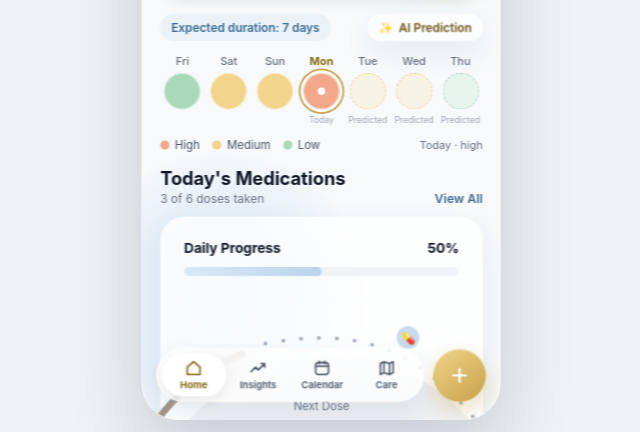
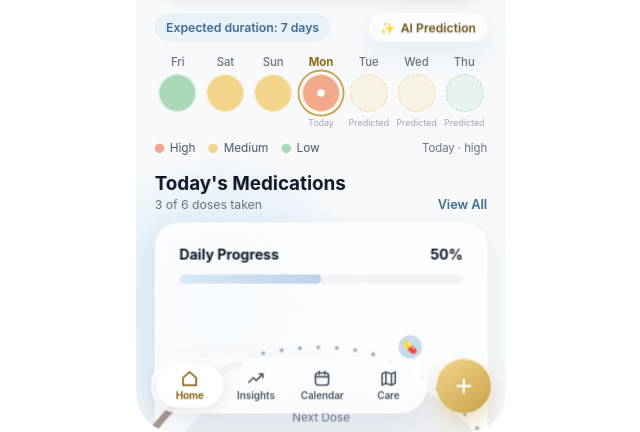
Before and after one commit to nadinexox/infirma, a plain HTML site: page index.html in a window 1280 px wide. Shown: the part 368-800 px from the top of the page, without its empty margins (319-959 px from the left). Drawn offline with Linux system fonts and the light colour scheme.

Commit message:
Update index.html

```diff
--- a/index.html
+++ b/index.html
@@ -7,9 +7,9 @@
 <link rel="preconnect" href="https://fonts.googleapis.com">
 <link rel="stylesheet" href="https://fonts.googleapis.com/css2?family=Inter:wght@400;500;600;700&amp;display=swap">
 <style>
-html,body{margin:0;height:100%;background:#EEF2F6;overflow:hidden}
+html,body{margin:0;height:100%;background:transparent;overflow:hidden}
 body{display:flex;align-items:center;justify-content:center}
-#stage{width:394px;height:852px;flex:none;transform-origin:center center;border-radius:40px;box-shadow:0 30px 80px rgba(16,24,40,.18)}
+#stage{width:394px;height:852px;flex:none;transform-origin:center center}
 #app{width:394px;height:852px;position:relative;overflow:hidden;border-radius:40px;background:#F7F9FB}
 
 html::-webkit-scrollbar,body::-webkit-scrollbar{display:none}
@@ -2457,7 +2457,7 @@ hostInit(host);
 host.draw();
 
 function fit() {
-  const pad = 24, s = Math.min(1, (innerHeight - pad) / 852, (innerWidth - pad) / 394);
+  const pad = 0, s = Math.min(1, (innerHeight - pad) / 852, (innerWidth - pad) / 394);
   document.getElementById("stage").style.transform = "scale(" + s + ")";
 }
 addEventListener("resize", fit); fit();
```
